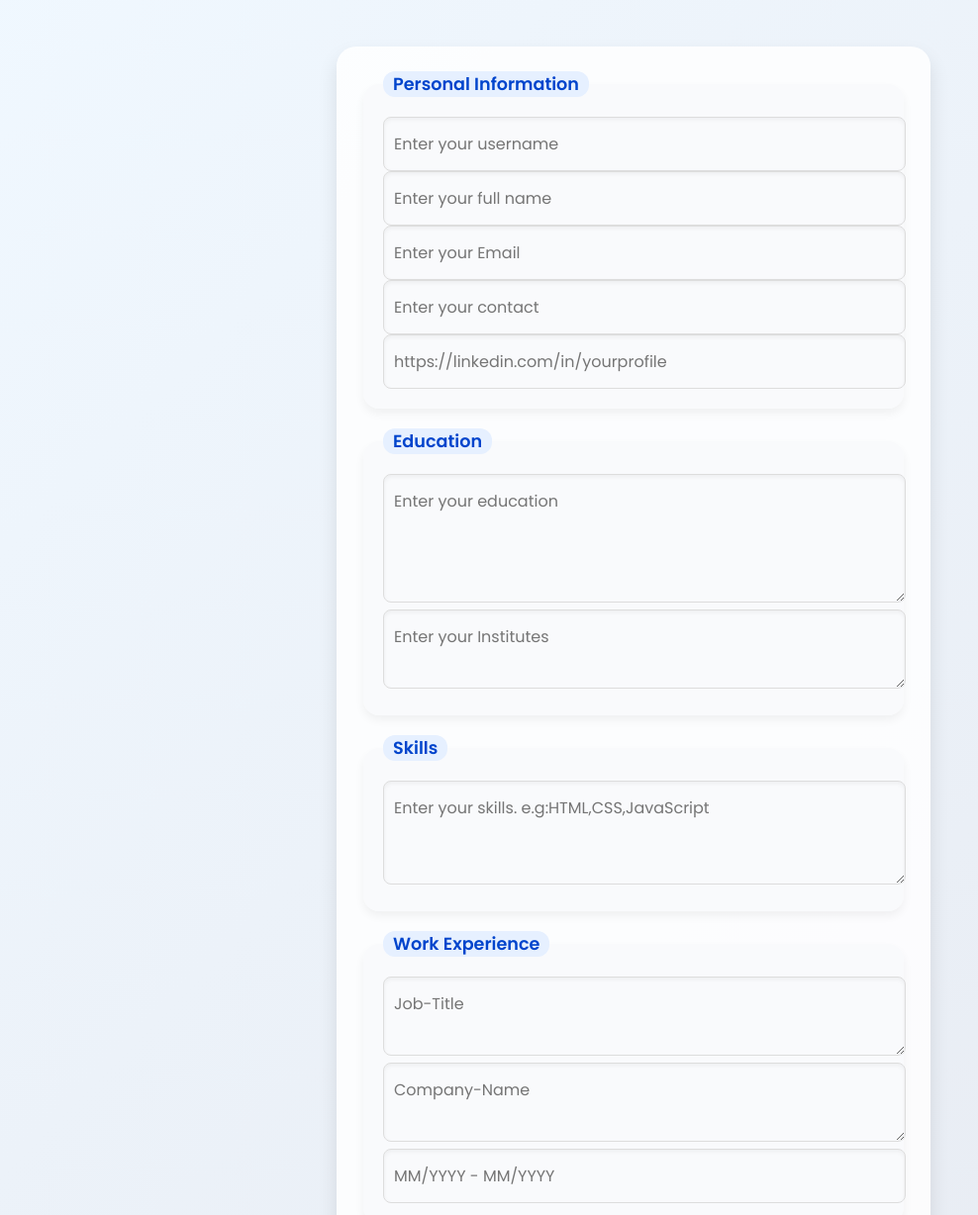
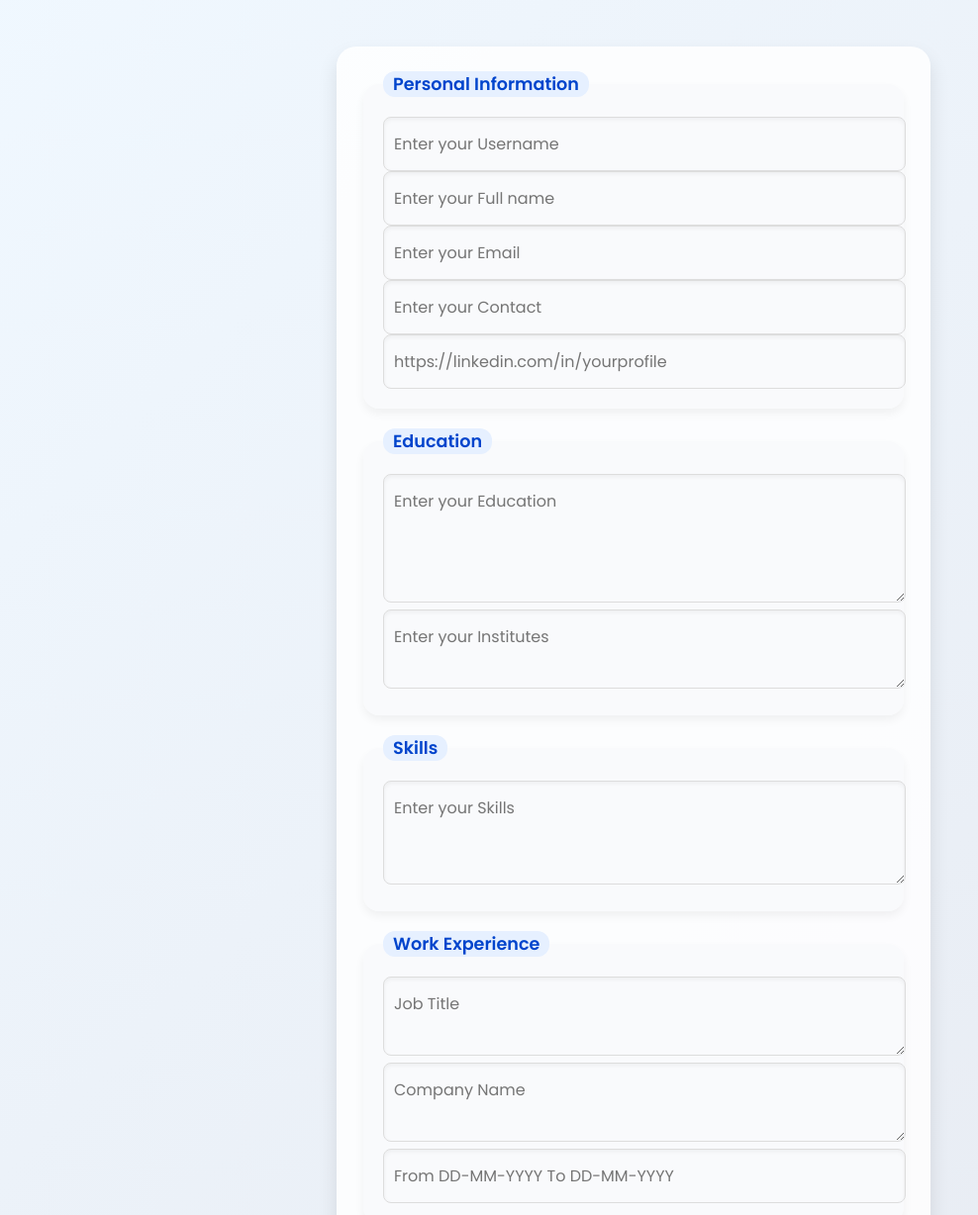
Before and after one commit to NotAnonymousUser/HACKATHON-Milestone-Based-Interactive-Resume-Builder, a plain HTML site: page Milestone 5/index.html in a window 1280 px wide. Shown: the part 72-1300 px from the top of the page at 99% size, without its empty margins (0-988 px from the left). Drawn offline with Linux system fonts and the light colour scheme.

Commit message:
Update index.html

```diff
--- a/Milestone 5/index.html
+++ b/Milestone 5/index.html
@@ -27,7 +27,7 @@
               type="text"
               id="username"
               name="name"
-              placeholder="Enter your username"
+              placeholder="Enter your Username"
               required
             />
 
@@ -36,7 +36,7 @@
               type="text"
               id="name"
               name="name"
-              placeholder="Enter your full name"
+              placeholder="Enter your Full name"
               required
             />
 
@@ -54,7 +54,7 @@
               type="text"
               id="contact"
               name="contact"
-              placeholder="Enter your contact"
+              placeholder="Enter your Contact"
             />
 
             <label for="linkedin">LinkedIn Profile:</label>
@@ -72,7 +72,7 @@
               id="education"
               name="education"
               rows="4"
-              placeholder="Enter your education"
+              placeholder="Enter your Education"
               required
             ></textarea>
             <label for="institute">Institute</label>
@@ -91,7 +91,7 @@
               id="skills"
               name="skills"
               rows="3"
-              placeholder="Enter your skills. e.g:HTML,CSS,JavaScript"
+              placeholder="Enter your Skills"
               required
             ></textarea>
           </fieldset>
@@ -104,20 +104,20 @@
                 <textarea
                   id="experience"
                   name="experience"
-                  placeholder="Job-Title"
+                  placeholder="Job Title"
                   required
                 ></textarea>
                 <textarea
                   id="experience"
                   name="experience"
-                  placeholder="Company-Name"
+                  placeholder="Company Name"
                   required
                 ></textarea>
                 <input
                   type="text"
                   id="dates-0"
                   class="dates"
-                  placeholder="MM/YYYY - MM/YYYY"
+                  placeholder="From DD-MM-YYYY To DD-MM-YYYY"
                   required
                 />
               </div>
@@ -128,7 +128,7 @@
             <legend>Professional Summary</legend>
             <textarea
               id="summary"
-              placeholder="Brief summary of your career and goals"
+              placeholder="A summary of your Professional Career"
               required
             ></textarea>
           </fieldset>
```
